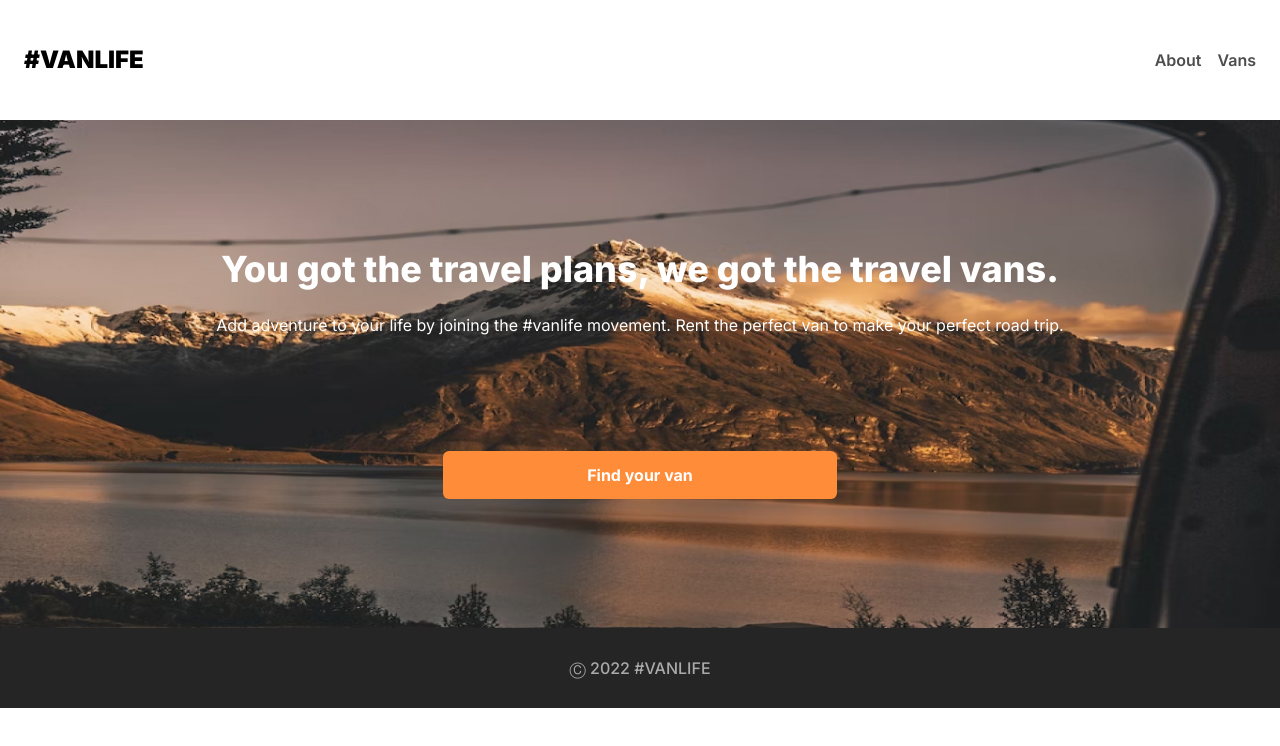
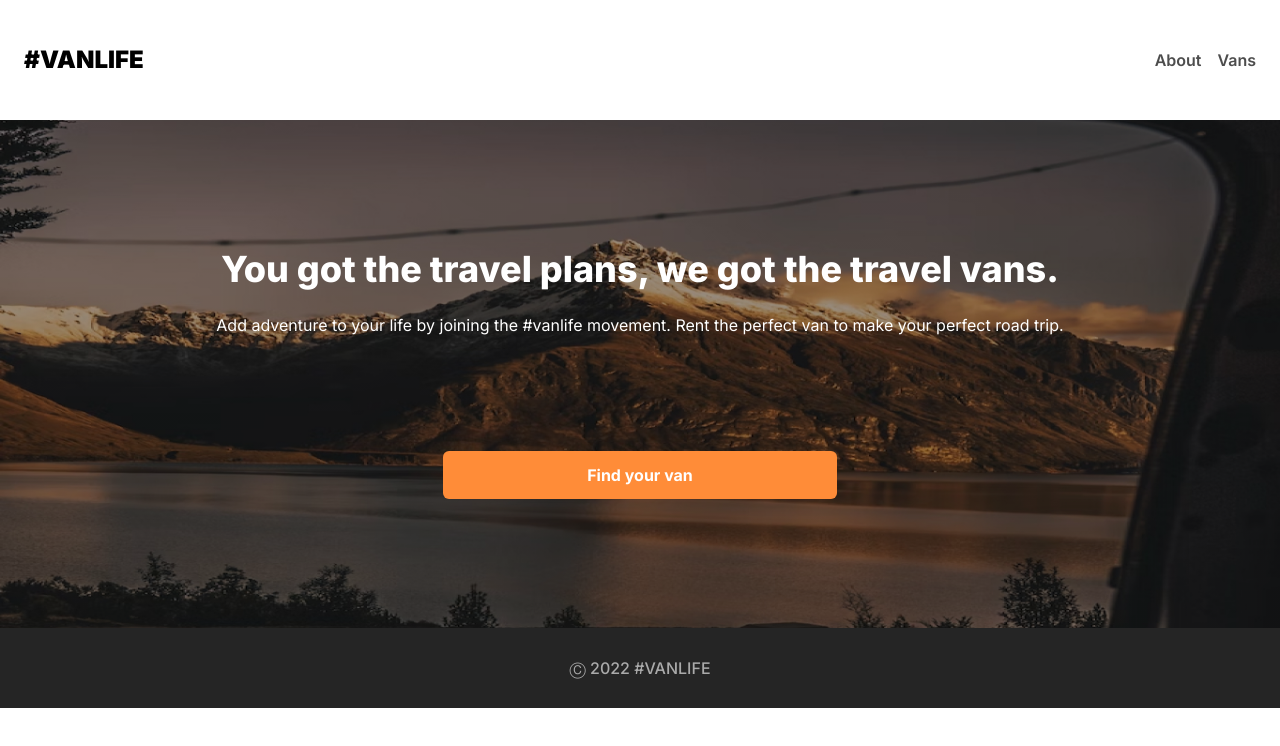
Before and after one commit to notseansk/Proshore-VanLife-Project, a React (Vite) app: page / in a window 1280 px wide. Shown: the top 746 px of the page. Built offline with nearby package versions, Linux system fonts and the light colour scheme.

Commit message:
styled with tailwindcss

```diff
--- a/src/components/Home.tsx
+++ b/src/components/Home.tsx
@@ -1,8 +1,8 @@
 const Home = () => {
   return (
     <div className="home relative h-[508px] flex flex-col justify-evenly items-center gap-12 py-16 bg-no-repeat bg-top bg-[url('./assets/bg2.jpg')] bg-cover">
-      <div className="absolute inset-0 bg-gradient-to-b from-black-300 to-black-300 opacity-5 "></div>
-      <div className="hero flex flex-col justify-between items-center gap-6">
+      <div className="absolute inset-0 bg-gradient-to-t from-black to-black opacity-40 "></div>
+      <div className="hero flex flex-col justify-between items-center gap-6 z-10">
         <h1 className=" text-4xl font-extrabold leading-10 not-italic text-white">
           You got the travel plans, we got the travel vans.
         </h1>
@@ -11,7 +11,7 @@ const Home = () => {
           perfect van to make your perfect road trip.
         </p>
       </div>
-      <button className=" text-white text-base not-italic px-36 py-2 font-bold bg-[#FF8C38] rounded-md leading-8">
+      <button className=" text-white text-base not-italic px-36 py-2 font-bold bg-[#FF8C38] rounded-md leading-8 z-10  hover:scale-110 transition-all">
         Find your van
       </button>
     </div>
--- a/src/components/Navbar.tsx
+++ b/src/components/Navbar.tsx
@@ -10,13 +10,13 @@ const Navbar = () => {
       </div>
       <div className="nav-items flex gap-4">
         <Link
-          className=" font-semibold text-base text-[#4d4d4d] leading-6 not-italic"
+          className=" font-semibold text-base text-[#4d4d4d] leading-6 not-italic focus:underline"
           to="/about"
         >
           About
         </Link>
         <Link
-          className=" font-semibold text-base text-[#4d4d4d] leading-6 not-italic"
+          className=" font-semibold text-base text-[#4d4d4d] leading-6 not-italic focus:underline"
           to="/vans"
         >
           Vans
```
